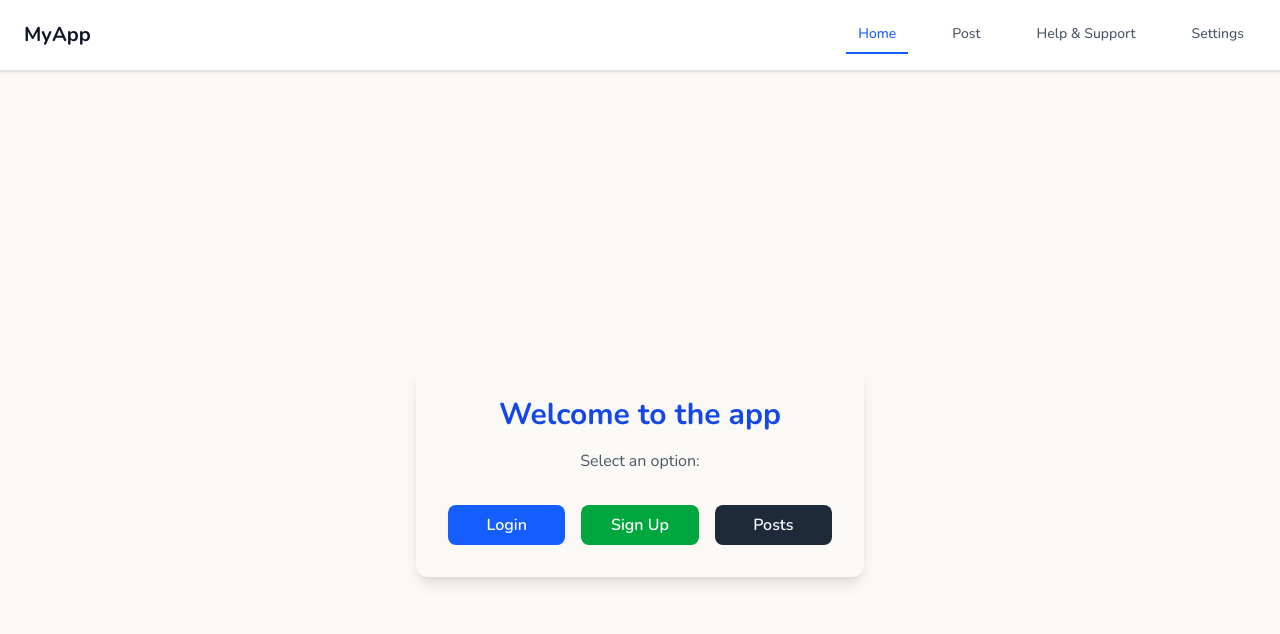
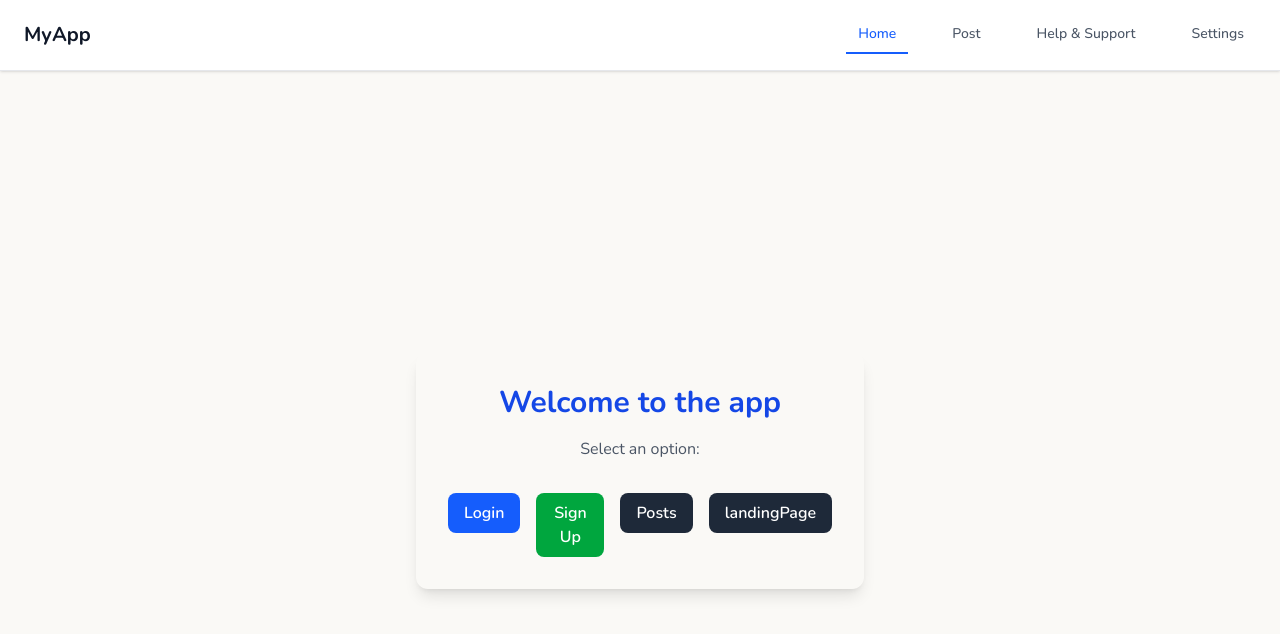
Before and after one commit to sameerkali/ucf-user, a React (Vite) app: page / in a window 1280 px wide. Shown: the top 634 px of the page. Built offline with nearby package versions, Linux system fonts and the light colour scheme.

Commit message:
feat: add navigation link to LandingPage in HomePage and clean up unused imports in LoginPage and SignupPage

```diff
--- a/src/pages/HomePage.tsx
+++ b/src/pages/HomePage.tsx
@@ -29,6 +29,11 @@ export default function HomePage() {
               {t("posts")}
             </button>
           </Link>
+           <Link to="/landing" className="flex-1">
+            <button className="w-full py-2 px-4 bg-gray-800 text-white rounded-lg font-semibold hover:bg-gray-900 transition-colors duration-300">
+              {t("landingPage")}
+            </button>
+          </Link>
         </div>
       </div>
     </div>
--- a/src/pages/LandingPage.tsx
+++ b/src/pages/LandingPage.tsx
@@ -1,5 +1,5 @@
 import { useNavigate } from "react-router-dom";
-import { User, Store, ChevronRight } from "lucide-react";
+import { User, Store } from "lucide-react";
 
 export default function LandingPage() {
   const navigate = useNavigate();
--- a/src/pages/LoginPage.tsx
+++ b/src/pages/LoginPage.tsx
@@ -1,6 +1,6 @@
 import React, { useState } from "react";
 import { useNavigate } from "react-router-dom";
-import { ArrowLeft, Phone, User, Lock, Shield, Eye, EyeOff } from "lucide-react";
+import { ArrowLeft, Phone, User, Lock, Eye, EyeOff } from "lucide-react";
 
 export default function LoginPage() {
   const navigate = useNavigate();
--- a/src/pages/SignupPage.tsx
+++ b/src/pages/SignupPage.tsx
@@ -1,14 +1,15 @@
 import React, { useState } from "react";
 import { useNavigate } from "react-router-dom";
-import { ArrowLeft, User, Phone, MapPin, Mail, FileText, Eye, EyeOff } from "lucide-react";
+import { ArrowLeft, User, Phone, MapPin, Mail, FileText } from "lucide-react";
+
+type UserRole = "kisaan" | "pos";
 
 export default function SignupPage() {
   const navigate = useNavigate();
 
-  const role = "pos"; // or "kisaan"
+  const role: UserRole = "kisaan"; // Change this to "pos" to test POS signup
 
   const [step, setStep] = useState<"signup" | "otp">("signup");
-  const [showPassword, setShowPassword] = useState(false);
   const [errors, setErrors] = useState({
     fullName: "",
     fatherName: "",
```
